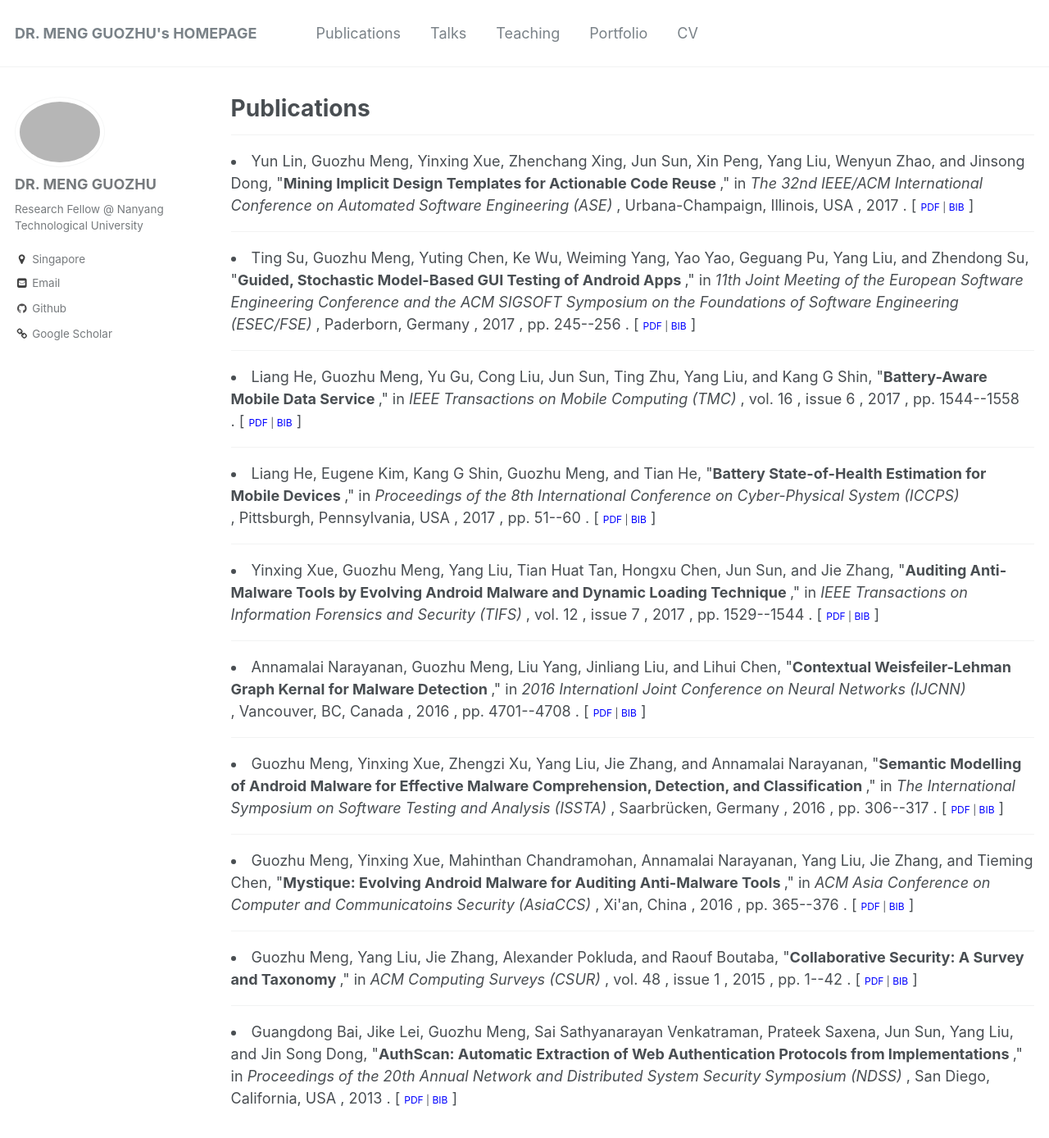
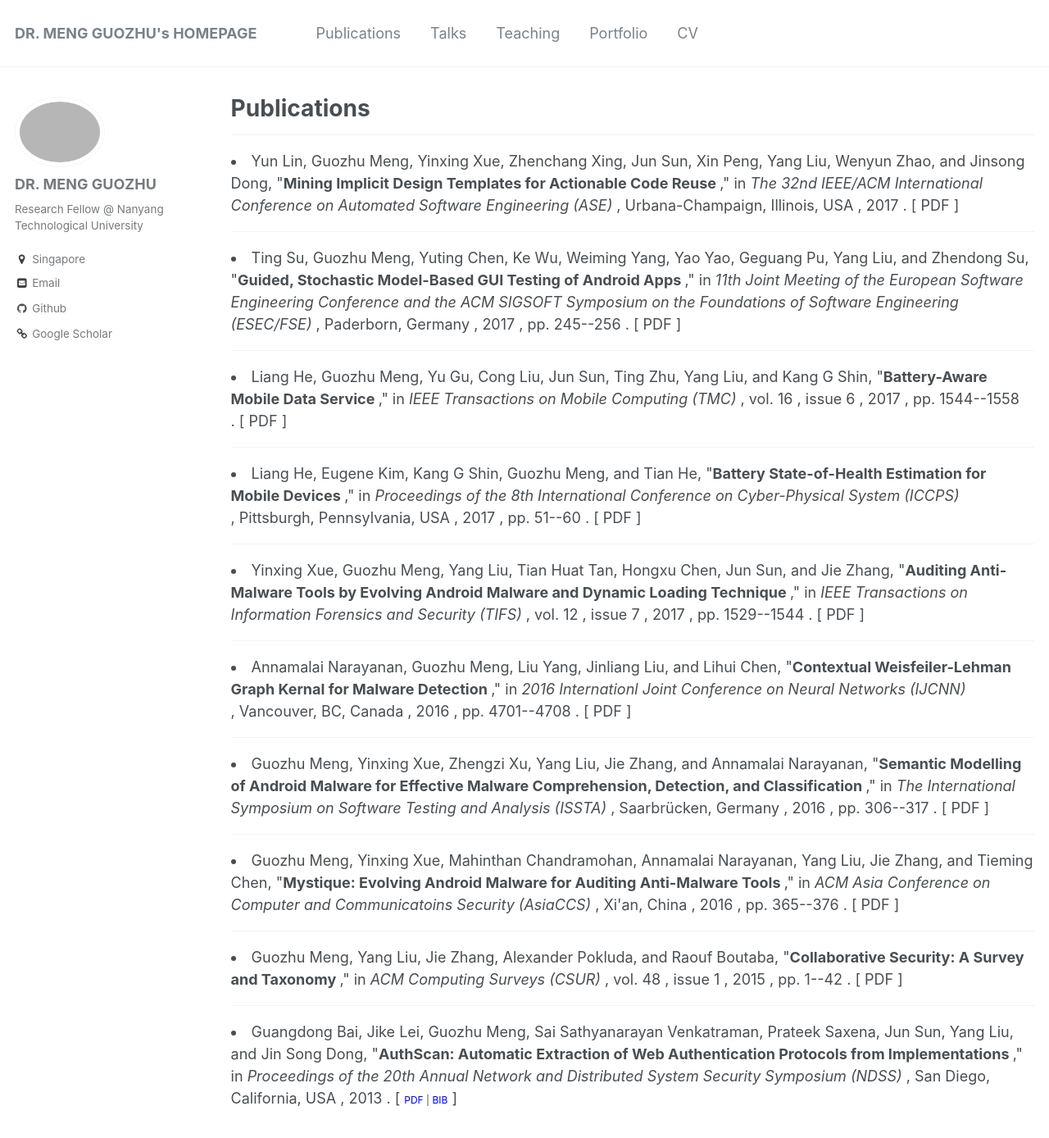
Before and after one commit to impillar/impillar.github.io, a Jekyll site: the page built from _pages/publications.md, in a window 1280 px wide and 1400 px high. Shown: the top 1388 px of the window at 82% size. Built offline with Jekyll 4.4.1, drawn with Linux system fonts in a browser that asks for light colours.

Commit message:
Fix an error in publications

```diff
--- a/_includes/archive-publication.html
+++ b/_includes/archive-publication.html
@@ -50,9 +50,9 @@
 		{% if post.page %}
 			,&nbsp;pp. {{ post.page }}
 		{% endif %}
-		{% if post.citation and post.paperurl %}
+		{% if post.bib and post.paperurl %}
 			.&nbsp;[ <span style="font-size:12px"><a href="{{ post.paperurl }}" style="color:blue">PDF</a> | <a href="{{ post.bib }}" style="color:blue">BIB</a></span> ]
-		{% elsif post.citation %}
+		{% elsif post.bib %}
 			.&nbsp;[ <span style="font-size:12px color:blue"><a href="{{ post.bib }}">BIB</a></span> ]
 		{% elsif post.paperurl %}
 			.&nbsp;[ <span style="font-size:12px color:blue"><a href="{{ post.paperurl }}">PDF</a></span> ]
```
